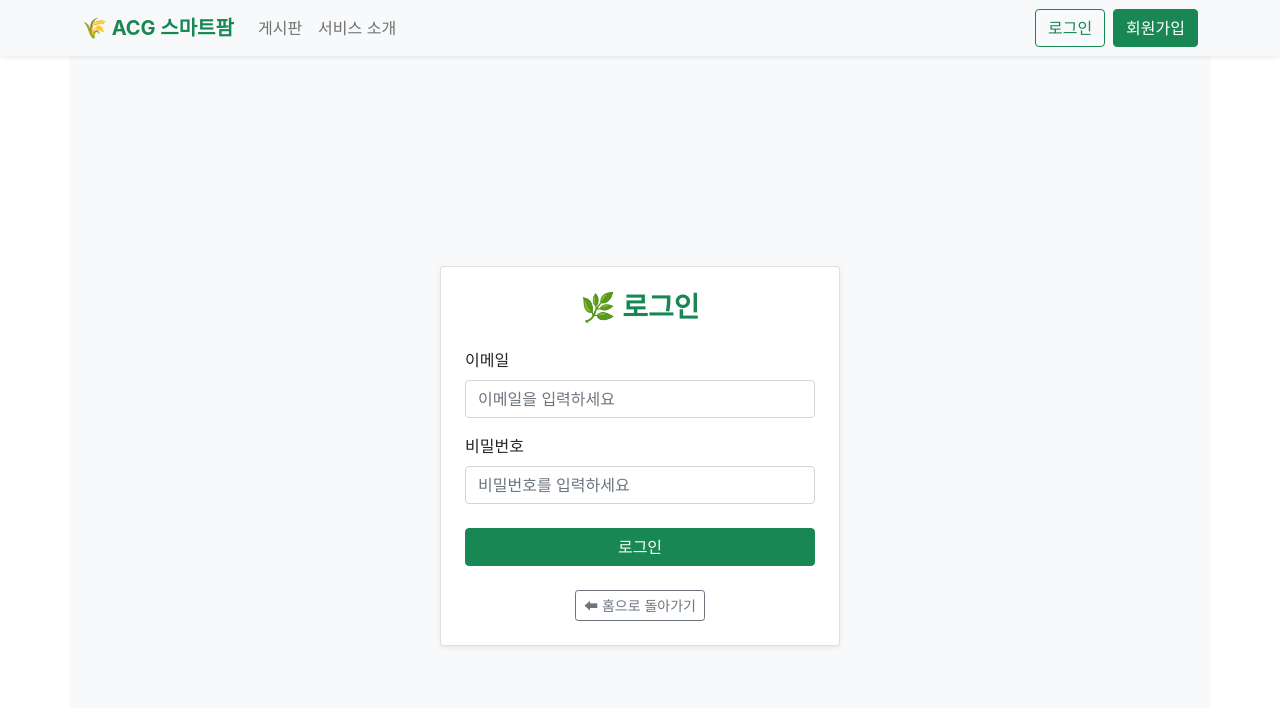
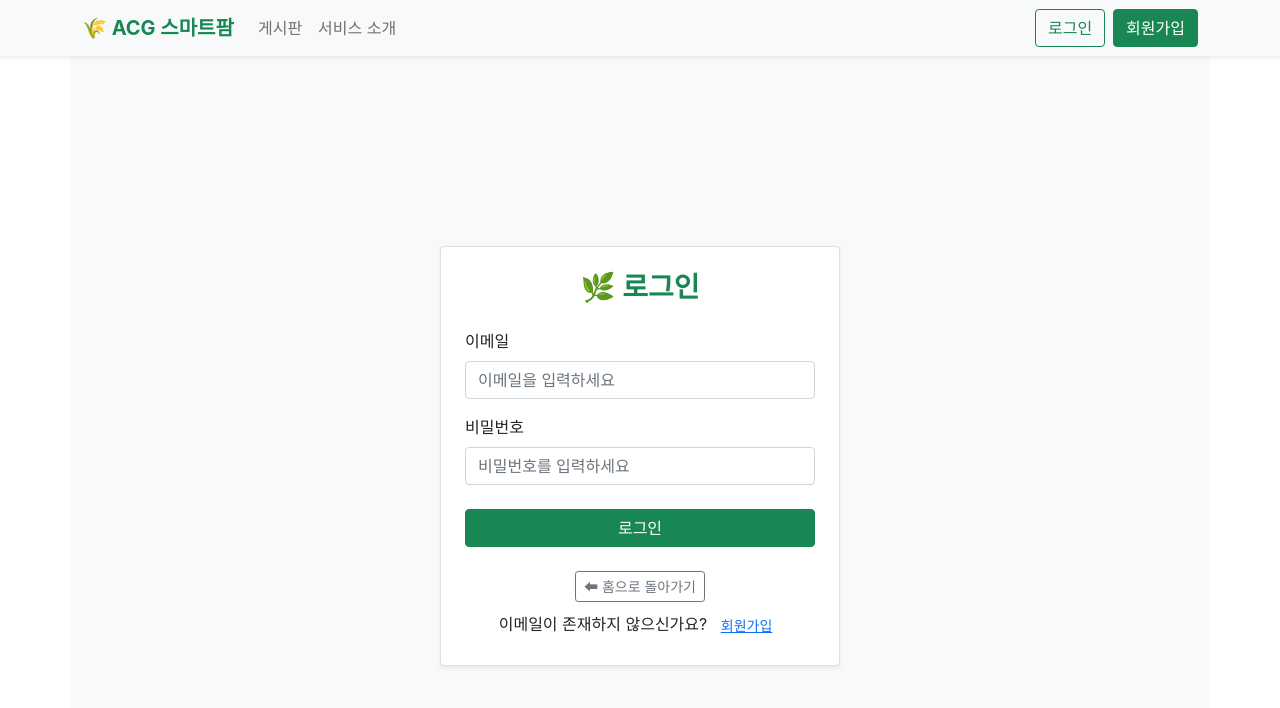
Before and after one commit to zozayx/MySmartFarmProject, a React (Create React App) app in the folder Web/: page /login in a window 1280 px wide. Shown: the top 708 px of the page. Built offline with nearby package versions, Linux system fonts and the light colour scheme; no server answers.

Commit message:
회원가입 로직 수정

```diff
--- a/Web/src/pages/LoginPage.js
+++ b/Web/src/pages/LoginPage.js
@@ -94,6 +94,13 @@ function LoginPage({ setUserRole }) {
             ⬅ 홈으로 돌아가기
           </Button>
         </div>
+
+        <div className="text-center mt-2">
+            <span>이메일이 존재하지 않으신가요? </span>
+            <Button variant="link" size="sm" onClick={() => navigate("/signup")}>
+                회원가입
+            </Button>
+        </div>
       </Card>
     </Container>
   );
```
Also changed, not shown: 1 other file (tests, documents, lock files or other folders).
